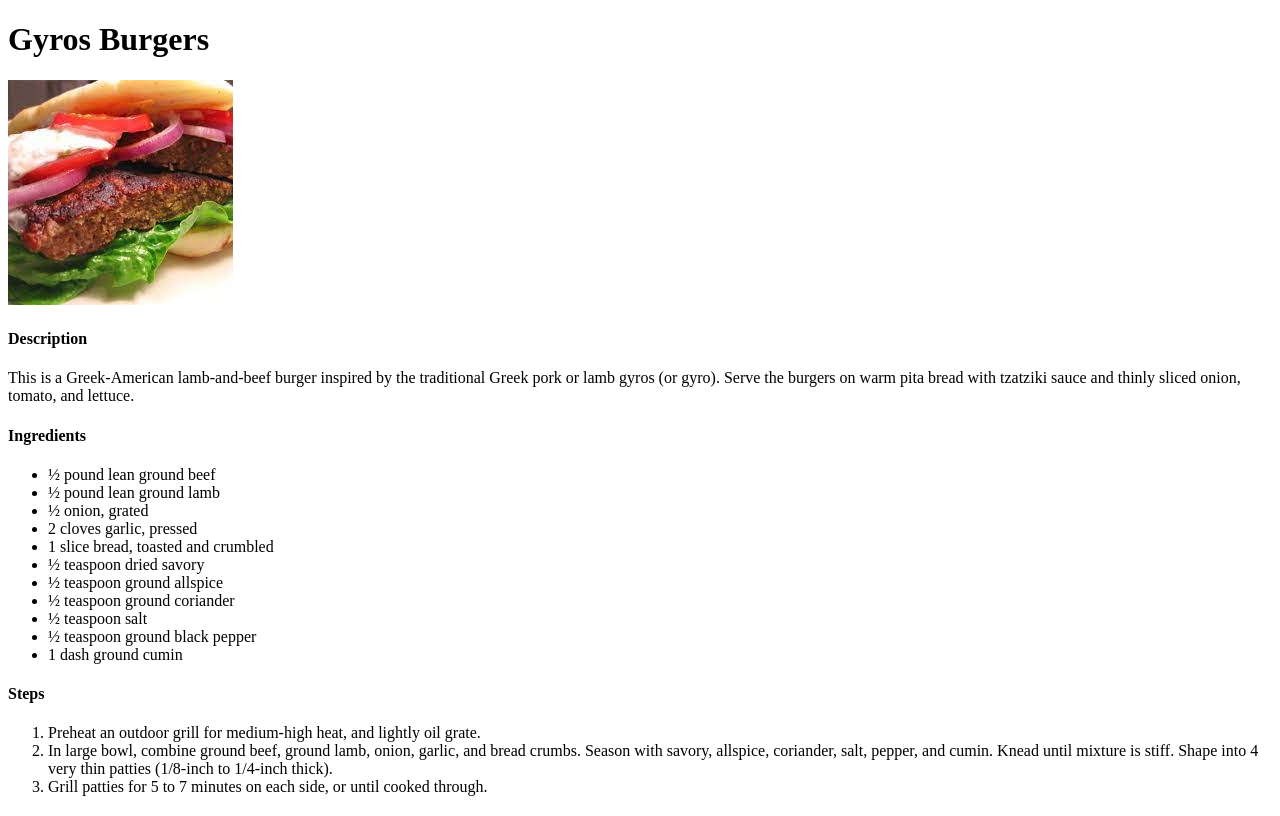
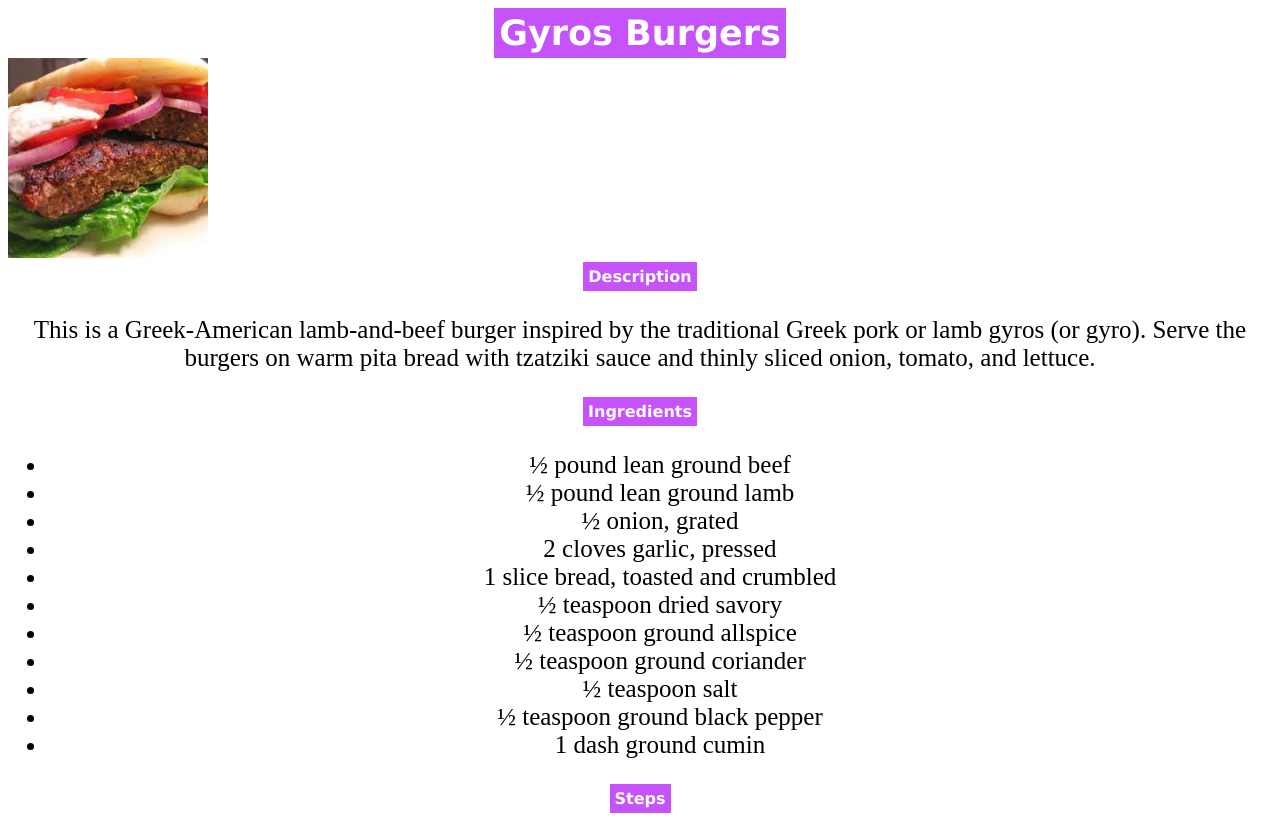
Before and after one commit to Zazai840/odin-recipes, a plain HTML site: page recipes/burger.html in a window 1280 px wide. Shown: the top 816 px of the page. Drawn offline with Linux system fonts and the light colour scheme.

Commit message:
Add Styles to Recipe Pages
Before the recipe pages had normal text, normal headers, and an image.
This was bland and boring, so I added some colour the background of the headers, centralised the text, and I have yet to do the same with the image.

```diff
--- a/recipes/burger.html
+++ b/recipes/burger.html
@@ -5,6 +5,7 @@
     <meta http-equiv="X-UA-Compatible" content="IE=edge">
     <meta name="viewport" content="width=device-width, initial-scale=1.0">
     <title>Gyros Burger Recipe</title>
+    <link rel="stylesheet" href="../styles/style.css">
 </head>
 <body>
     <h1>Gyros Burgers</h1>
@@ -12,7 +13,7 @@
     <h4>Description</h4>
     <p>This is a Greek-American lamb-and-beef burger inspired by the traditional Greek pork or lamb gyros (or gyro). Serve the burgers on warm pita bread with tzatziki sauce and thinly sliced onion, tomato, and lettuce.</p>
     <h4>Ingredients</h4>
-    <ul>
+    <ul class="ing-burg">
         <li>½ pound lean ground beef</li>
         <li>½ pound lean ground lamb</Li>
         <li>½ onion, grated</li>
--- a/styles/style.css
+++ b/styles/style.css
@@ -0,0 +1,40 @@
+h1{
+    display: table;
+    margin: auto;
+    padding: 5px;
+    text-align: center;
+    font-family: Verdana, Geneva, Tahoma, sans-serif;
+    font-size: 35px;
+    color: white;
+    background-color: rgb(198, 82, 252);
+    font-weight: 900;
+}
+
+h4{
+    text-align: center;
+    background-color: rgb(198, 82, 252);
+    color: white;
+    font-family: Verdana, Geneva, Tahoma, sans-serif;
+    display: table;
+    margin: auto;
+    padding: 5px;
+}
+
+ul,
+ol,
+p{
+    font-size: 25px;
+    background-color: transparent;
+    color: rgb(0, 0, 0);
+    font-weight: 500;
+    text-align: center;
+
+
+
+}
+
+img{
+    text-align: center;
+    width: 200px;
+    height: auto;
+}
```
Also changed, not shown: index.html (+2 -1 lines), recipes/hny-mstrd-grled-chick.html (+2 -1 lines), recipes/lamb.html (+2 -1 lines).
